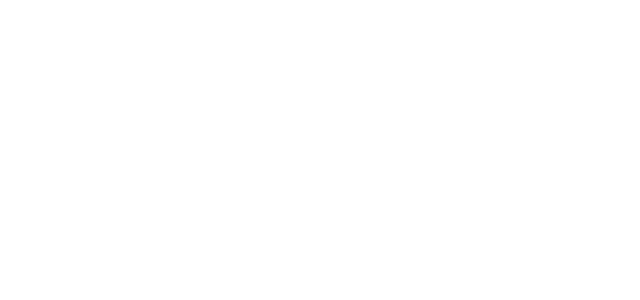
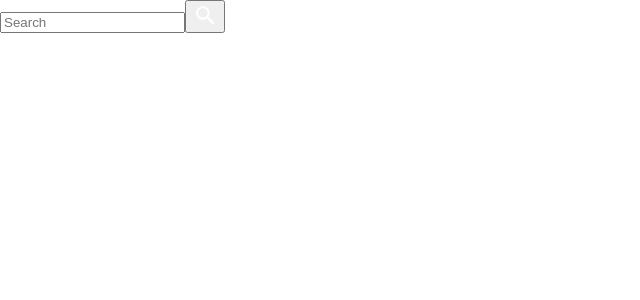
Before and after one commit to kropacheven/react_gallery_app, a React (Create React App) app: page / in a window 1280 px wide. Shown: the top 300 px of the page, without its empty margins (0-640 px from the left). Built offline with nearby package versions, Linux system fonts and the light colour scheme.

Commit message:
inserting SearchForm component

```diff
--- a/src/App.js
+++ b/src/App.js
@@ -1,8 +1,11 @@
+import React from 'react';
+import SearchForm from './components/SearchForm';
+
 
 function App() {
   return (
     <div>
-
+      <SearchForm />
     </div>
   );
 }
--- /dev/null
+++ b/src/components/SearchForm.js
@@ -0,0 +1,18 @@
+import React from 'react';
+
+const SearchForm = () => {
+    return (
+    <form class="search-form">
+    <input type="search" name="search" placeholder="Search" required/>
+    <button type="submit" class="search-button">
+      <svg fill="#fff" height="24" viewBox="0 0 23 23" width="24" xmlns="http://www.w3.org/2000/svg">
+        <path d="M15.5 14h-.79l-.28-.27C15.41 12.59 16 11.11 16 9.5 16 5.91 13.09 3 9.5 3S3 5.91 3 9.5 5.91 16 9.5 16c1.61 0 3.09-.59 4.23-1.57l.27.28v.79l5 4.99L20.49 19l-4.99-5zm-6 0C7.01 14 5 11.99 5 9.5S7.01 5 9.5 5 14 7.01 14 9.5 11.99 14 9.5 14z"/>
+        <path d="M0 0h24v24H0z" fill="none"/>
+      </svg>
+    </button>
+  </form>
+    );
+}
+
+
+export default SearchForm;
```
